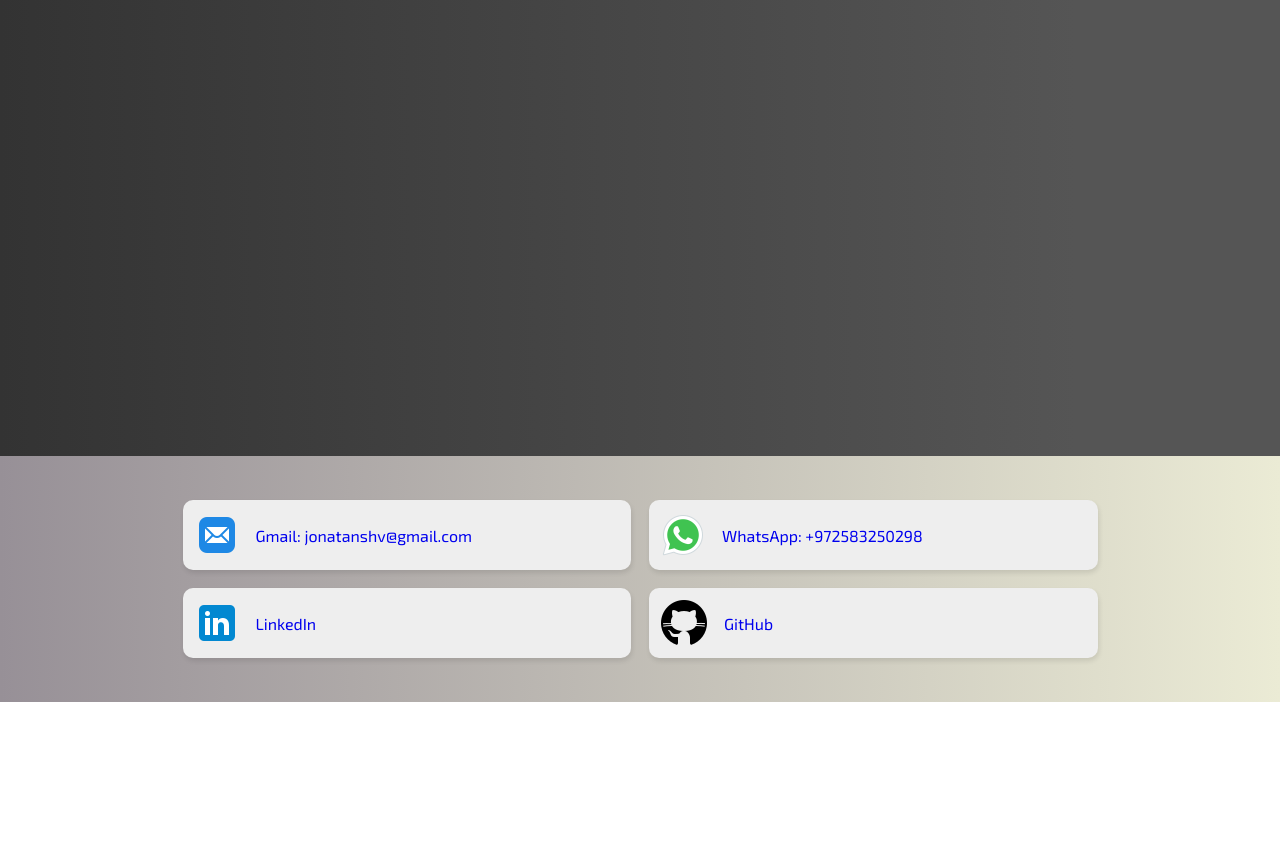
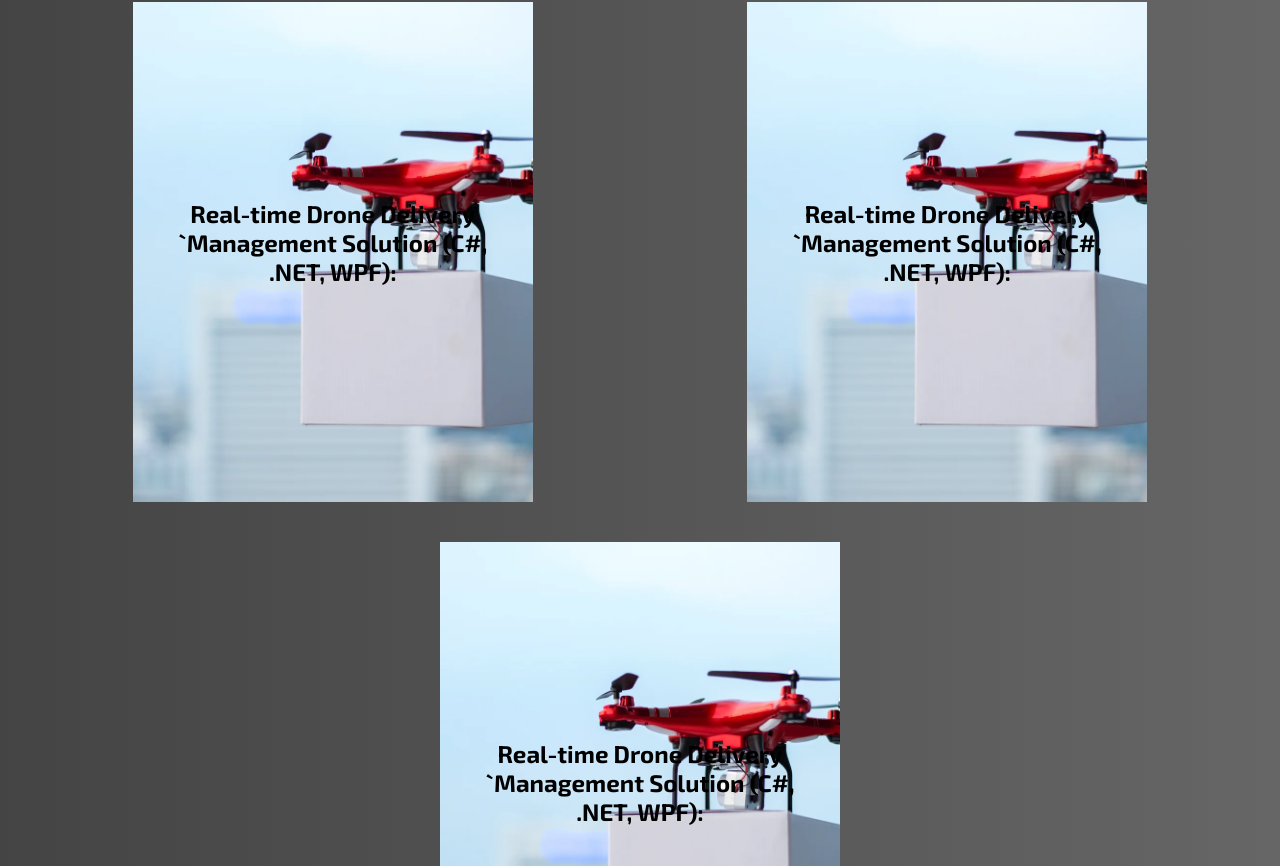
Before and after one commit to jshlomov/my-resume, a React (Create React App) app: page / in a window 1280 px wide. Shown: the part 774-1640 px from the top of the page. Before the commit the page ends 1476 px from the top, so only its background shows below. Built offline with nearby package versions, Linux system fonts and the light colour scheme.

Commit message:
projects step 1

```diff
--- a/src/Components/Navbar/NavList.jsx
+++ b/src/Components/Navbar/NavList.jsx
@@ -2,24 +2,7 @@ import React, { useState, useEffect } from "react";
 import ContactDetails from '../contactDetails/contactDetails'
 import { Link } from "react-router-dom";
 
-const NavList = ({ open }) => {
-
-  const [windowWidth, setWindowWidth] = useState(window.innerWidth);
-  const handleResize = () => {
-    setWindowWidth(window.innerWidth);
-    console.log(windowWidth);
-  };
-  window.addEventListener("resize", handleResize, false);
-
-  const [sticky, setSticky] = useState(false);
-
-  useEffect( () => {
-    const handleScroll = () => {
-      setSticky(window.scrollY > 75);
-    };
-    window.addEventListener("scroll", handleScroll);
-    return () => window.removeEventListener("scroll", handleScroll);
-  });
+const NavList = () => {
 
   return (
     <div className="Navbar">
--- /dev/null
+++ b/src/Components/myProjects/ProjectCard.css
@@ -0,0 +1,40 @@
+.ProCardContainer {
+  padding: 20px;
+  height: 500px;
+  position: relative;
+  min-width: 400px;
+  max-width: 700px;
+}
+
+.ProCardContainer .bgImage {
+  height: 100%;
+  background-position: center;
+  background-size: cover;
+  /* position: absolute; */
+}
+
+.ProCardContainer .ProCardTextContainer {
+  position: absolute;
+  top: 50%;
+  left: 50%;
+  transform: translate(-50%, -50%);
+  z-index: 2;
+  width: 80%;
+  text-align: center;
+}
+
+.ProCardContainer .ProCardTextContainer h2 {
+  padding-bottom: 20px;
+}
+
+.ProCardContainer .ProCardTextContainer p {
+  display: none;
+}
+
+.ProCardContainer:hover .bgImage {
+  filter: blur(8px);
+  -webkit-filter: blur(8px);
+}
+.ProCardContainer:hover p {
+  display: block;
+}
--- /dev/null
+++ b/src/Components/myProjects/ProjectCard.jsx
@@ -0,0 +1,22 @@
+import React from "react";
+import "./ProjectCard.css";
+
+function ProjectCard(props) {
+  return (
+    <div className="ProCardContainer">
+      <div
+        className="bgImage"
+        style={{
+          backgroundImage: `url(${props.image})`,
+          backgroundRepeat: "no-repeat",
+        }}
+      ></div>
+      <div className="ProCardTextContainer">
+        <h2>{props.title}</h2>
+        <p>{props.description}</p>
+      </div>
+    </div>
+  );
+}
+
+export default ProjectCard;
--- a/src/Components/myProjects/Projects.css
+++ b/src/Components/myProjects/Projects.css
@@ -1,9 +1,14 @@
 .ProjectsWrapper {
   min-height: 500px;
-  background: rgb(51, 51, 51);
+  background: rgb(68, 68, 68);
   background: linear-gradient(
     90deg,
-    rgba(51, 51, 51, 1) 0%,
-    rgba(85, 85, 85, 1) 84%
+    rgba(68, 68, 68, 1) 0%,
+    rgba(102, 102, 102, 1) 100%
   );
+
+  display: flex;
+  justify-content: space-around;
+  flex-wrap: wrap;
+  padding: 2%;
 }
--- a/src/Components/myProjects/Projects.jsx
+++ b/src/Components/myProjects/Projects.jsx
@@ -1,12 +1,42 @@
-import React from 'react';
-import './Projects.css';
+import React from "react";
+import "./Projects.css";
+import ProjectCard from "./ProjectCard";
+import DroneImg from "../../imgs/ProjectsImgs/drone2.png";
 
 function Projects() {
   return (
-    <div className="ProjectsWrapper" >
-        Projects
+    <div className="ProjectsWrapper">
+      <ProjectCard
+        title="Real-time Drone Delivery `Management Solution (C#, .NET, WPF):"
+        description="Developed a real-time delivery system management solution using the three-layer model
+        architecture.
+        Implemented a user interface for Windows systems (WPF) and utilized language tools.
+        Incorporated important programming principles like SOLID, Design Patterns, OOP &
+        OOD, multithreading, and version control with GitHub."
+        image={DroneImg}
+      />
+
+      <ProjectCard
+        title="Real-time Drone Delivery `Management Solution (C#, .NET, WPF):"
+        description="Developed a real-time delivery system management solution using the three-layer model
+        architecture.
+        Implemented a user interface for Windows systems (WPF) and utilized language tools.
+        Incorporated important programming principles like SOLID, Design Patterns, OOP &
+        OOD, multithreading, and version control with GitHub."
+        image={DroneImg}
+      />
+
+      <ProjectCard
+        title="Real-time Drone Delivery `Management Solution (C#, .NET, WPF):"
+        description="Developed a real-time delivery system management solution using the three-layer model
+              architecture.
+              Implemented a user interface for Windows systems (WPF) and utilized language tools.
+              Incorporated important programming principles like SOLID, Design Patterns, OOP &
+              OOD, multithreading, and version control with GitHub."
+        image={DroneImg}
+      />
     </div>
-  )
+  );
 }
 
-export default Projects
+export default Projects;
```
Also changed, not shown: src/Components/contactDetails/contactDetails.js (+20 -8 lines), src/imgs/ProjectsImgs/drone1.png (added), src/imgs/ProjectsImgs/drone2.png (added).
